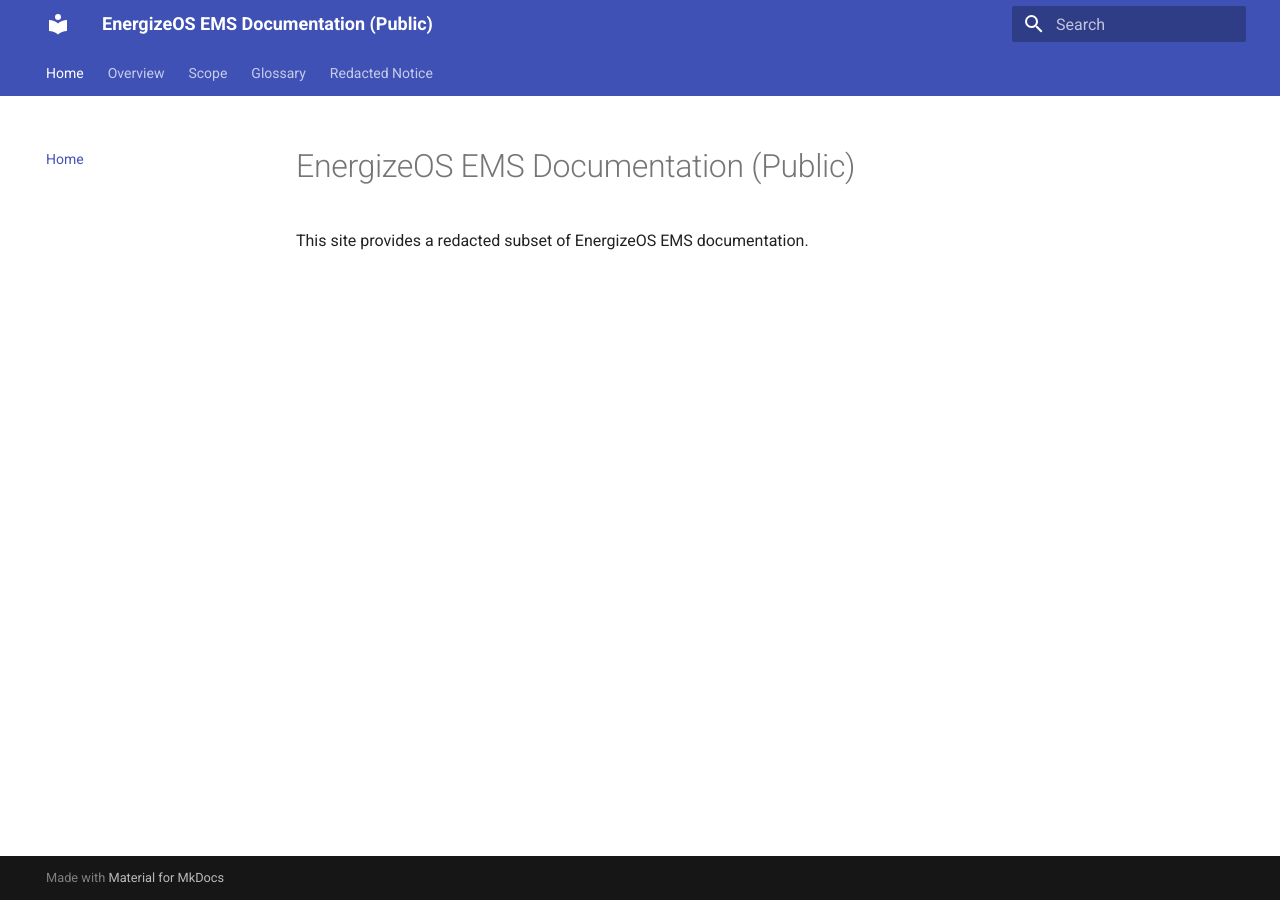
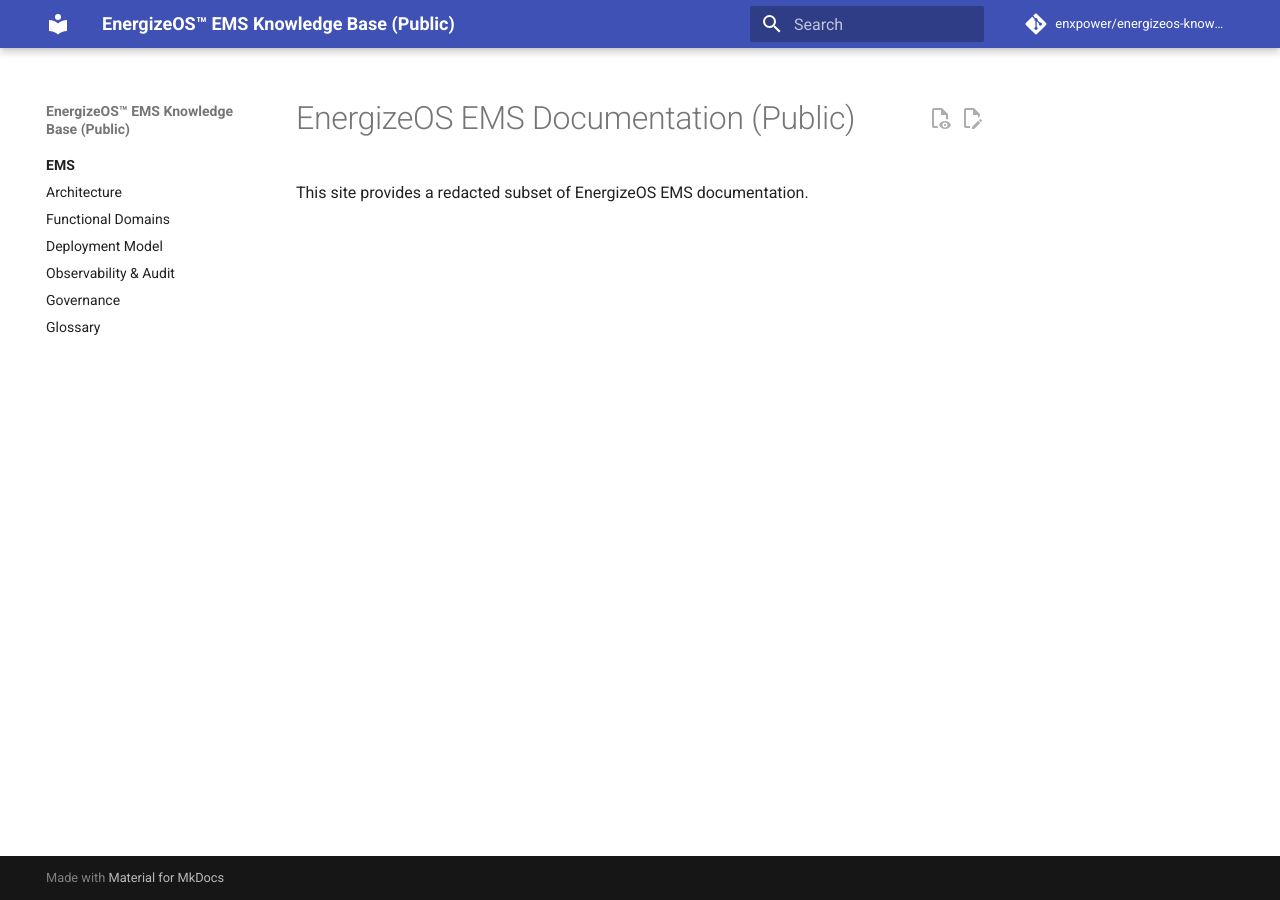
Before and after one commit to enxpower/energizeos-knowledge-base-public, an MkDocs documentation site: the page built from docs/index.md, in a window 1280 px wide. Built offline with MkDocs 1.6.1 and Material for MkDocs 9.7.7, drawn with Linux system fonts in a browser that asks for light colours; comment, search, counter and statistics services are not loaded.

Commit message:
Add MkDocs config and GitHub Actions deploy

```diff
--- a/mkdocs.yml
+++ b/mkdocs.yml
@@ -1,23 +1,46 @@
-site_name: EnergizeOS EMS Documentation (Public)
-site_description: Redacted subset of EnergizeOS EMS documentation.
+site_name: EnergizeOS™ EMS Knowledge Base (Public)
+site_description: Public, sanitized EMS documentation index (no wiring, I/O tables, FAT scripts, interlock matrices, or proprietary logic).
+site_author: Energize Solutions Inc.
 site_url: https://docs.energizeos.com/ems/
-use_directory_urls: true
+
+repo_name: enxpower/energizeos-knowledge-base-public
+repo_url: https://github.com/enxpower/energizeos-knowledge-base-public
+edit_uri: edit/main/docs/
+
+docs_dir: docs
+site_dir: site
 
 theme:
   name: material
   features:
-    - navigation.instant
     - navigation.sections
-    - navigation.tabs
-    - search.suggest
-    - search.highlight
+    - navigation.indexes
+    - navigation.top
+    - toc.follow
+    - content.action.edit
+    - content.action.view
+
+markdown_extensions:
+  - admonition
+  - toc:
+      permalink: true
+  - tables
+  - footnotes
+  - attr_list
+  - def_list
+
+nav:
+  - EMS:
+      - Overview: ems/00_overview/index.md
+      - Architecture: ems/01_architecture/index.md
+      - Functional Domains: ems/02_functional_domains/index.md
+      - Deployment Model: ems/03_deployment_model/index.md
+      - Observability & Audit: ems/04_observability_and_audit/index.md
+      - Governance: ems/05_governance/index.md
+      - Glossary: ems/99_glossary/index.md
+
+extra:
+  SITE_BASE: https://docs.energizeos.com/ems/
 
 plugins:
   - search
-
-nav:
-  - Home: index.md
-  - Overview: overview.md
-  - Scope: scope.md
-  - Glossary: glossary.md
-  - Redacted Notice: redacted_notice.md
```
Also changed, not shown: 1 other file.
